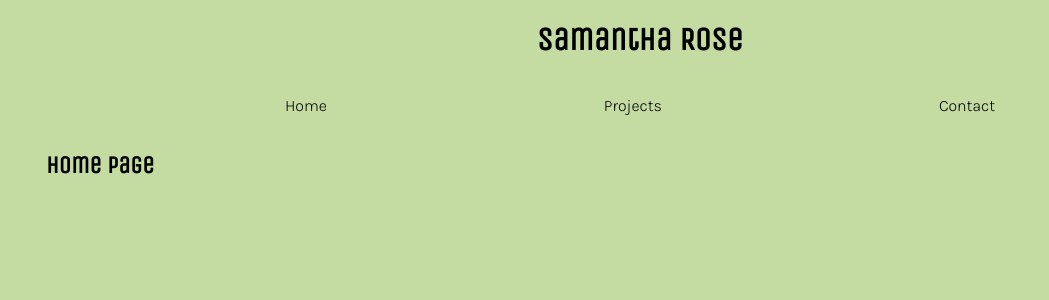
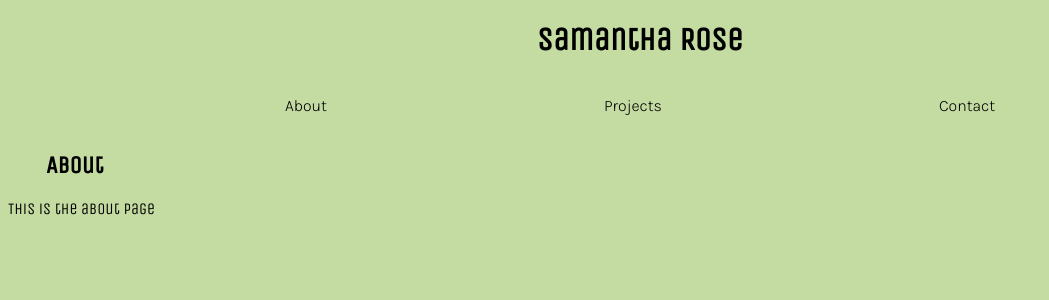
Before and after one commit to samanthashleyrose/React-Coding-Portfolio, a React (Vite) app: page / in a window 1280 px wide. Shown: the top 300 px of the page, without its empty margins (0-1049 px from the left). Built offline with nearby package versions, Linux system fonts and the light colour scheme.

Commit message:
Changes Home to About

```diff
--- a/src/components/Nav.jsx
+++ b/src/components/Nav.jsx
@@ -10,16 +10,16 @@ function Nav() {
                     to="/"
                     // This is a conditional (ternary) operator that checks to see if the current page is "Home"
                     // If it is, we set the current page to 'nav-link-active', otherwise we set it to 'nav-link'
-                    className={currentPage === '/' ? 'nav-link active' : 'nav-link'}
+                    className={currentPage === '/About' ? 'nav-link active' : 'nav-link'}
                 >
-                    Home
+                    About
                 </Link>
             </p>
             <p className="nav-option">
                 <Link
                     to="/Projects"
                     // Check to see if the currentPage is `About`, and if so we use the active link class from bootstrap. Otherwise, we set it to a normal nav-link
-                    className={currentPage === '/About' ? 'nav-link active' : 'nav-link'}
+                    className={currentPage === '/Projects' ? 'nav-link active' : 'nav-link'}
                 >
                     Projects
                 </Link>
--- a/src/main.jsx
+++ b/src/main.jsx
@@ -4,7 +4,7 @@ import { createBrowserRouter, RouterProvider } from 'react-router-dom';
 import './main.css'
 
 import App from './App'
-import Home from './pages/Home';
+import About from './pages/About';
 import Projects from './pages/Projects';
 import Contact from './pages/Contact';
 import Error from './pages/Error';
@@ -17,10 +17,10 @@ const router = createBrowserRouter([
     children: [
       {
         index: true,
-        element: <Home />,
+        element: <About />,
       },
       {
-        path: '/About',
+        path: '/Projects',
         element: <Projects />,
       },
       {
--- /dev/null
+++ b/src/pages/About.jsx
@@ -0,0 +1,8 @@
+export default function About() {
+    return (
+      <div>
+        <h2>About</h2>
+        <p>This is the about page</p>
+      </div>
+    );
+  }
--- a/src/pages/Home.jsx
+++ /dev/null
@@ -1,7 +0,0 @@
-export default function Home() {
-    return (
-      <div>
-        <h2>Home Page</h2>
-      </div>
-    );
-  }
```
